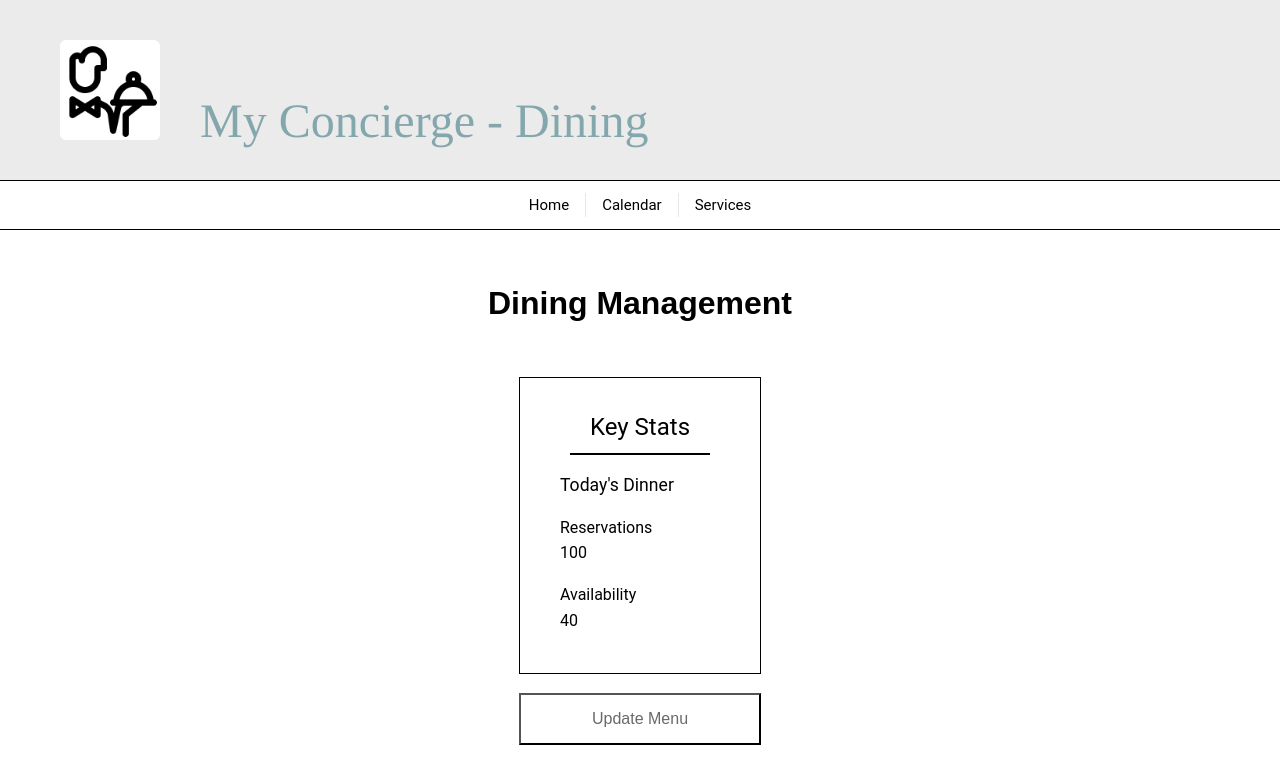
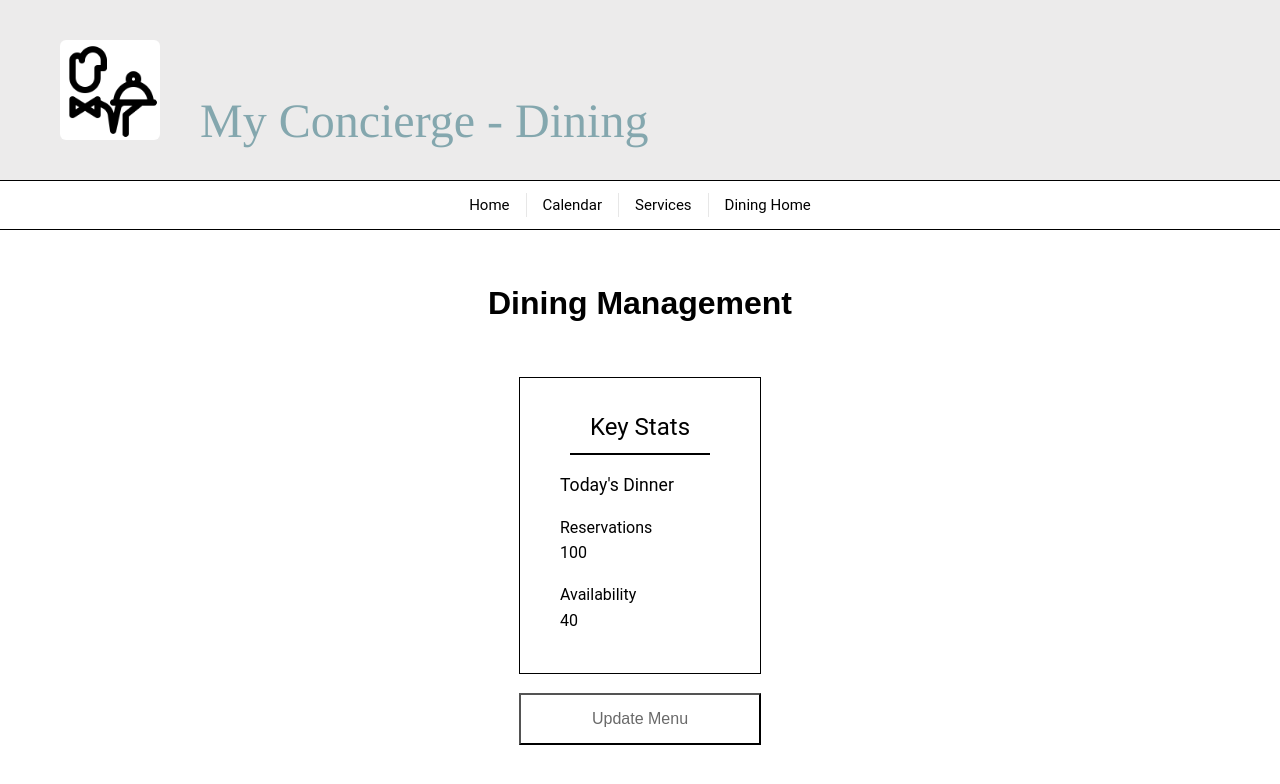
Before and after one commit to jefritter/concierge-web, a Vue app: page /mgmt/dining in a window 1280 px wide. Shown: the top 784 px of the page. Built offline with nearby package versions, Linux system fonts and the light colour scheme; no server answers.

Commit message:
updates additional navbar links for mgmt pages

```diff
--- a/src/components/mgmt/DiningManagement.vue
+++ b/src/components/mgmt/DiningManagement.vue
@@ -1,7 +1,7 @@
 <template>
   <div class="dining-management">
     <CustomHeader subtitle="Dining" />
-    <NavBar />
+    <NavBar class="nav" :additionalLink="diningHomeLink"/>
     <h2>Dining Management</h2>
     <div class="main-container">
       <div class="content">
@@ -54,6 +54,10 @@ export default {
   },
   data() {
     return {
+      diningHomeLink: {
+        to: '/dining',
+        text: 'Dining Home'
+      },
       resCols: [
         {
           id: 'date',
--- a/src/components/mgmt/EventsManagement.vue
+++ b/src/components/mgmt/EventsManagement.vue
@@ -43,6 +43,10 @@ export default {
   },
   data() {
     return {
+      eventsHomeLink: {
+        to: '/events',
+        text: 'Events Home'
+      },
       eventsCols: [
         {
           id: 'title',
```
